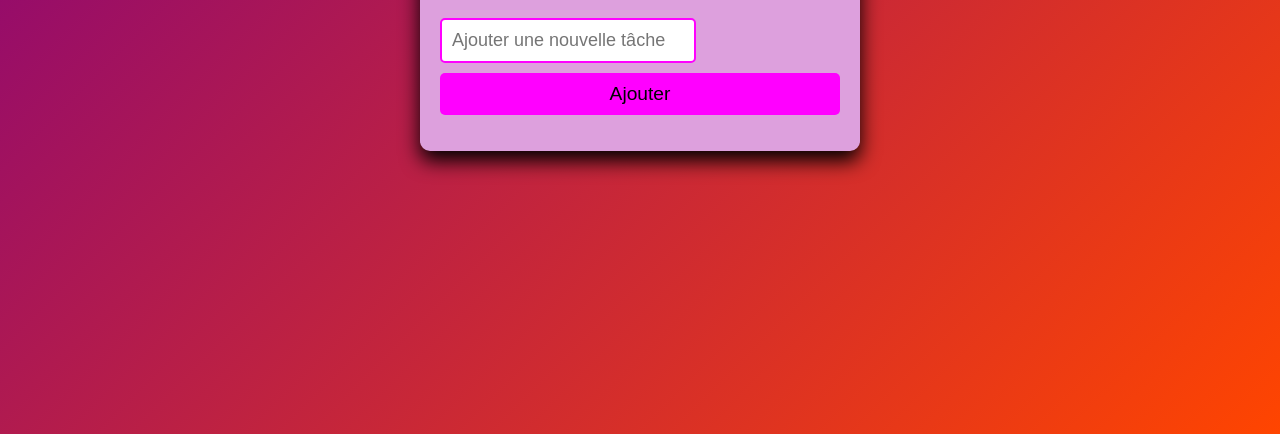
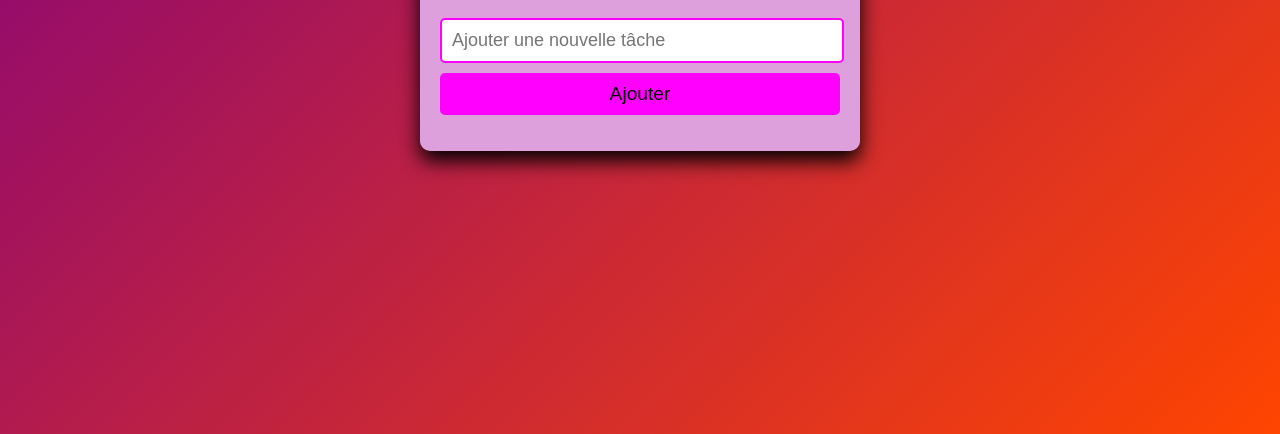
Before and after one commit to Lyjoyce/typescript_todolist, a website: page src/index.html in a window 1280 px wide. Shown: the part 366-800 px from the top of the page. Drawn offline with Linux system fonts and the light colour scheme.

Commit message:
width input ok syntaxe css

```diff
--- a/src/style.css
+++ b/src/style.css
@@ -12,7 +12,7 @@ body{
 #taskInput{
     font-size: large;
     padding: 10px;
-    width:calc(100% 20px);
+    width:calc(100% - 20px);
     margin-bottom:10px;
     border: 2px solid magenta;
     border-radius: 5px;
```
